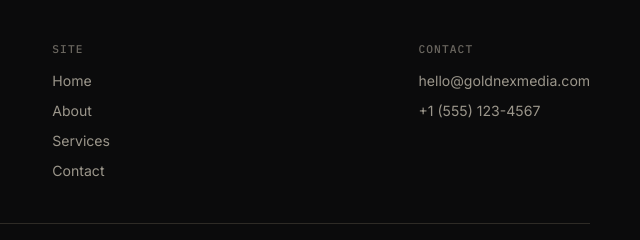
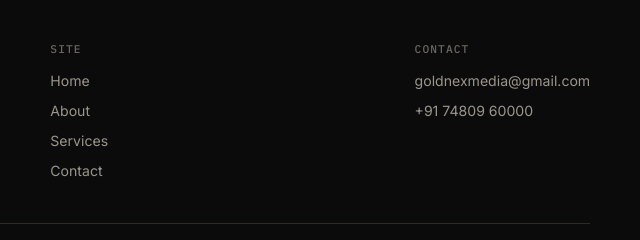
Before and after one commit to bansiengineeringworks-eng/Goldnexmedia.in, a plain HTML site: page services.html in a window 1280 px wide. Shown: the part 2864-3104 px from the top of the page, 613-1253 px from the left. Drawn offline with nearby package versions, Linux system fonts and the light colour scheme.

Commit message:
Update services.html

```diff
--- a/services.html
+++ b/services.html
@@ -160,8 +160,8 @@
     </div>
     <div class="footer-col">
       <h4>Contact</h4>
-      <a href="mailto:hello@goldnexmedia.com">hello@goldnexmedia.com</a>
-      <a href="tel:+15551234567">+1 (555) 123-4567</a>
+      <a href="mailto:hello@goldnexmedia.com">goldnexmedia@gmail.com</a>
+      <a href="tel:+15551234567">+91 74809 60000</a>
     </div>
   </div>
   <div class="footer-bottom">
```
